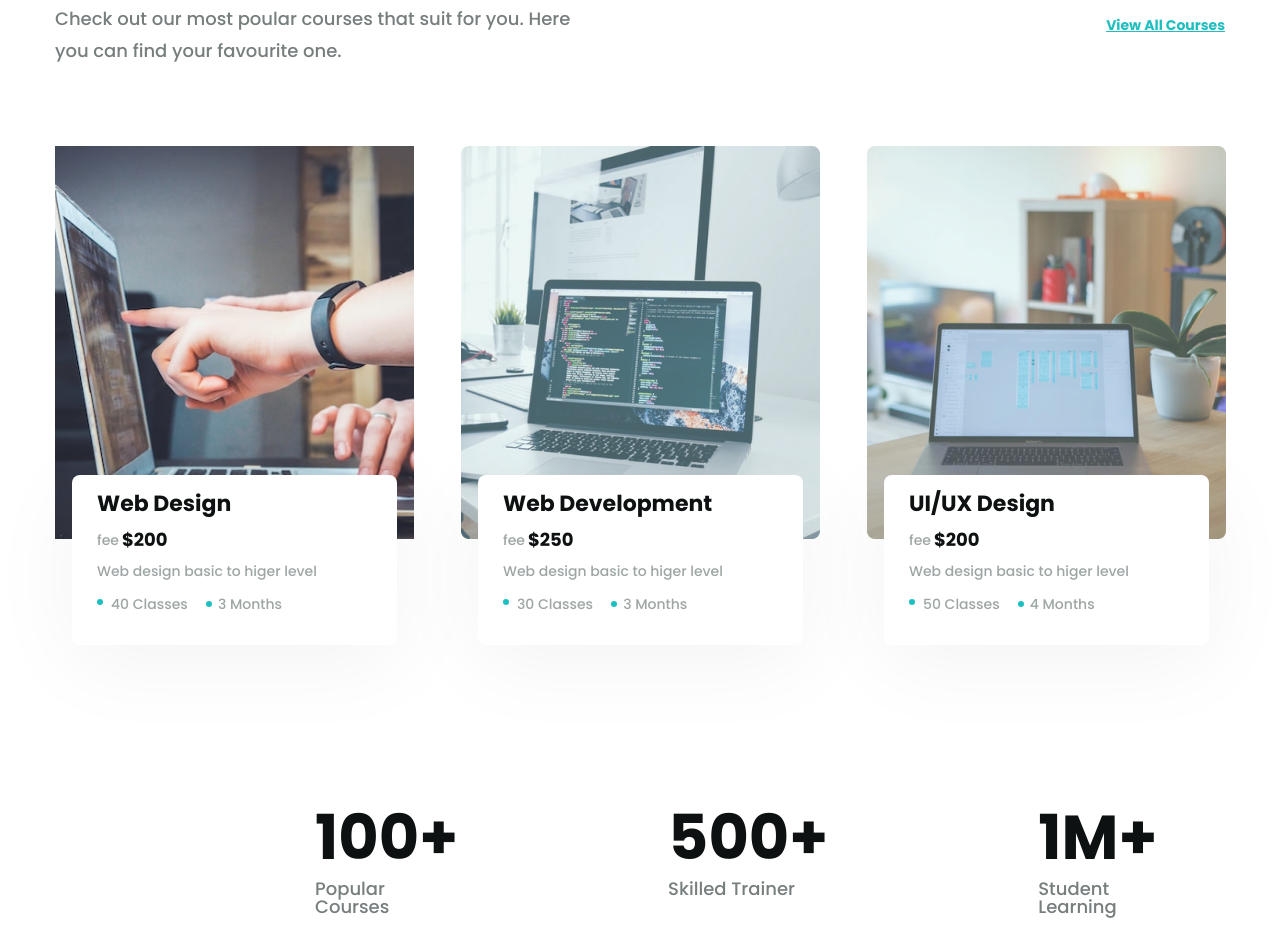
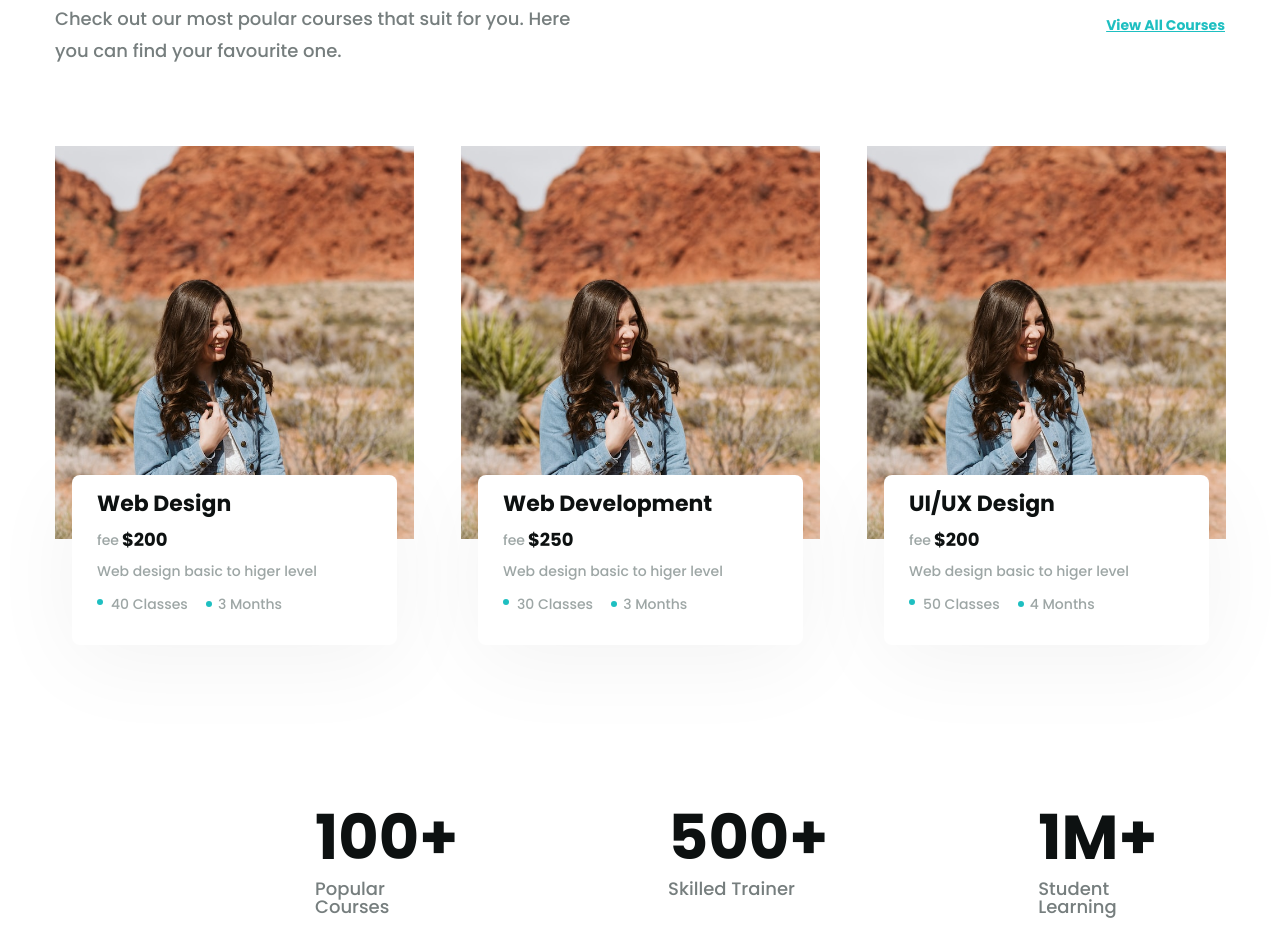
Before and after one commit to mychin-su/F8-Project-HTMLCSS-05, a plain HTML site: page index.html in a window 1280 px wide. Shown: the part 1829-2772 px from the top of the page. Drawn offline with Linux system fonts and the light colour scheme.

Commit message:
chiu luon

```diff
--- a/index.html
+++ b/index.html
@@ -221,7 +221,7 @@
                         <div class="popular__list-item">
                             <!-- item 1 -->
                             <div class="popular-item">
-                                <img src="/assets/img/popular-01.jpg" alt="" class="popular__img" />
+                                <img src="/assets/img/hero-img.jpg" alt="" class="popular__img" />
                                 <div class="popular-summary">
                                     <h3 class="popular-title">Web Design</h3>
                                     <div class="dollar">
@@ -239,7 +239,7 @@
                             </div>
                             <!-- Item 2 -->
                             <div class="popular-item">
-                                <img src="/assets/img/popular-02.png" alt="" class="popular__img" />
+                                <img src="/assets/img/hero-img.jpg" alt="" class="popular__img" />
                                 <div class="popular-summary">
                                     <h3 class="popular-title">Web Development</h3>
                                     <div class="dollar">
@@ -257,7 +257,7 @@
                             </div>
                             <!-- item 3 -->
                             <div class="popular-item">
-                                <img src="/assets/img/popular-03.png" alt="" class="popular__img" />
+                                <img src="/assets/img/hero-img.jpg" alt="" class="popular__img" />
                                 <div class="popular-summary">
                                     <h3 class="popular-title">UI/UX Design</h3>
                                     <div class="dollar">
```
